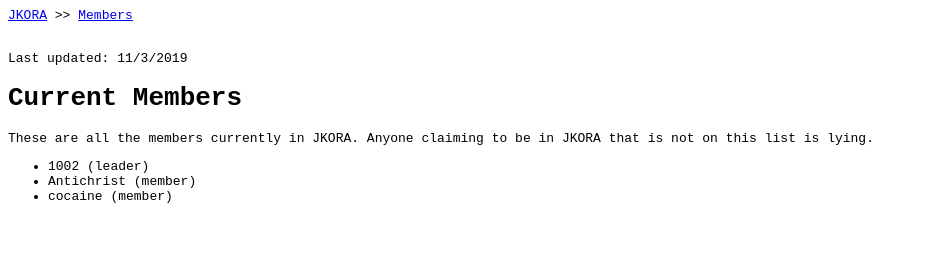
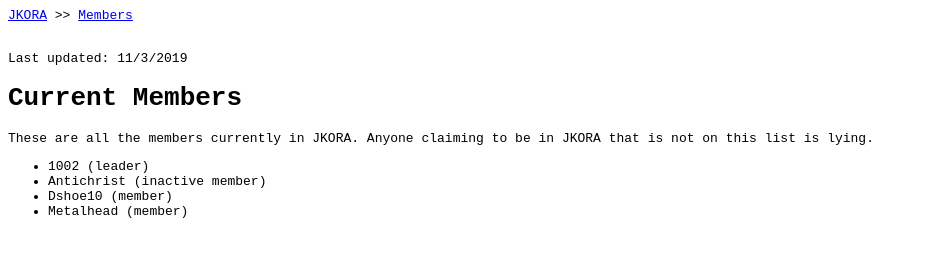
Before and after one commit to Epiculy/jkorasite, a plain HTML site: page members.html in a window 1280 px wide. Shown: the whole page, without its empty margins (0-925 px from the left). Drawn offline with Linux system fonts and the light colour scheme.

Commit message:
[minor] update members list

```diff
--- a/members.html
+++ b/members.html
@@ -18,8 +18,9 @@
 		<br>
 		<ul>
 			<li>1002 (leader)</li>
-			<li>Antichrist (member)</li>
-			<li>cocaine (member)</li>
+			<li>Antichrist (inactive member)</li>
+			<li>Dshoe10 (member)</li>
+			<li>Metalhead (member)</li>
 		</ul>
 	</body>
 </html>
```
